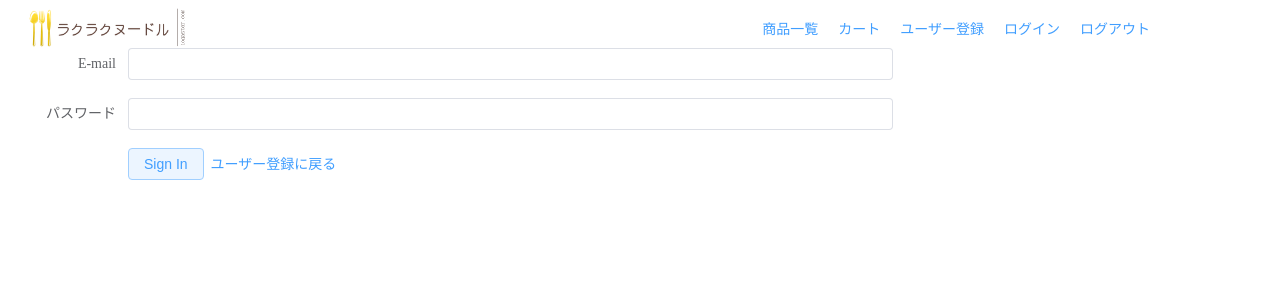
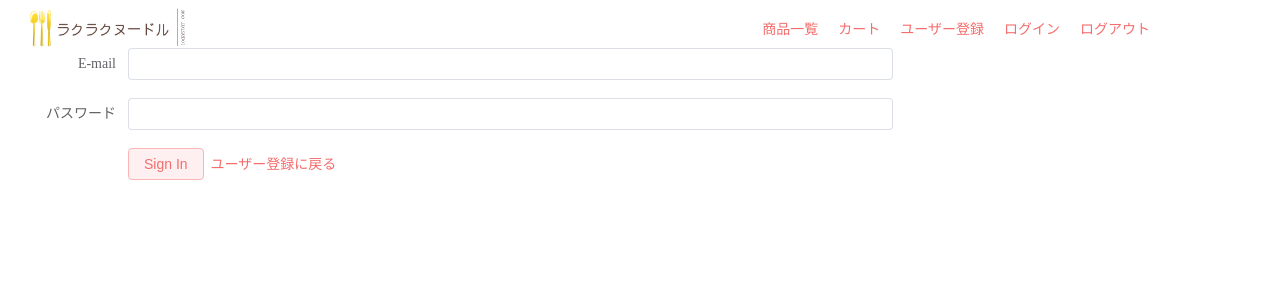
Before and after one commit to Mmy26/vue3-ecsite, a Vue app: page /login in a window 1280 px wide. Shown: the top 300 px of the page. Built offline with nearby package versions, Linux system fonts and the light colour scheme.

Commit message:
色の調整

```diff
--- a/components.d.ts
+++ b/components.d.ts
@@ -18,6 +18,7 @@ declare module '@vue/runtime-core' {
     ElRow: typeof import('element-plus/es')['ElRow']
     ElSelect: typeof import('element-plus/es')['ElSelect']
     ElSpace: typeof import('element-plus/es')['ElSpace']
+    ElTable: typeof import('element-plus/es')['ElTable']
     Footer: typeof import('./src/components/Footer.vue')['default']
     Form: typeof import('./src/components/Form.vue')['default']
     Header: typeof import('./src/components/Header.vue')['default']
--- a/src/components/Header.vue
+++ b/src/components/Header.vue
@@ -1,6 +1,6 @@
 <script setup lang="ts">
 import "element-plus/theme-chalk/display.css";
-import { onMounted, watch, ref } from "vue"
+import { onMounted, watch, ref } from "vue";
 import { RouterLink, useRoute } from "vue-router";
 
 //ヘッダーページを表示するかどうかを表すフラグ
@@ -10,11 +10,11 @@ const canShow = ref(true);
 const route = useRoute();
 
 // watch((変更を検知したい変数) , ( 検知した変数が引数として入れられる ) => { 処理 } )
-watch((route), (currentPage) => {
+watch(route, (currentPage) => {
   console.log("watchが呼ばれました!");
-  console.log("currentPageの値      ",currentPage.path)
+  console.log("currentPageの値      ", currentPage.path);
   canShow.value = true;
-  if( currentPage.path === "/login" || currentPage.path === "/registerUser"){
+  if (currentPage.path === "/login" || currentPage.path === "/registerUser") {
     canShow.value = false;
   }
   console.log("canShowの値   ", canShow.value);
@@ -24,24 +24,29 @@ watch((route), (currentPage) => {
 <template>
   <el-header class="headerArea">
     <el-row class="row-bg">
-      <el-col :xs="4" :sm="6" :md="8" :lg="9" :xl="11"><el-image src="/img_noodle/header_logo.png" fit="scale-down" style="height: 5vh;"/></el-col>
+      <el-col :xs="4" :sm="6" :md="8" :lg="9" :xl="11"
+        ><el-image
+          src="/img_noodle/header_logo.png"
+          fit="scale-down"
+          style="height: 5vh"
+      /></el-col>
       <el-col :xs="20" :sm="18" :md="14" :lg="13" :xl="13" class="listArea"
         ><div class="grid-content bg-purple">
           <el-space :size="20">
             <RouterLink to="/itemList" class="link"
-              ><el-link type="primary">商品一覧</el-link></RouterLink
+              ><el-link type="danger">商品一覧</el-link></RouterLink
             >
             <RouterLink to="/cartList" class="link"
-              ><el-link type="primary">カート</el-link></RouterLink
+              ><el-link type="danger">カート</el-link></RouterLink
             >
             <RouterLink to="/registerUser" class="link"
-              ><el-link type="primary">ユーザー登録</el-link></RouterLink
+              ><el-link type="danger">ユーザー登録</el-link></RouterLink
             >
             <RouterLink to="/login" class="link"
-              ><el-link type="primary">ログイン</el-link></RouterLink
+              ><el-link type="danger">ログイン</el-link></RouterLink
             >
             <RouterLink to="/logout" class="link"
-              ><el-link type="primary">ログアウト</el-link></RouterLink
+              ><el-link type="danger">ログアウト</el-link></RouterLink
             >
           </el-space>
         </div></el-col
@@ -59,7 +64,7 @@ watch((route), (currentPage) => {
   text-decoration: none;
   margin-top: 10px;
 }
-.listArea{
+.listArea {
   text-align: right;
 }
 </style>
--- a/src/components/ToppingImg.vue
+++ b/src/components/ToppingImg.vue
@@ -107,7 +107,7 @@ onMounted(() => {
 .toppingArea {
   padding-top: 5px;
   width: 100%;
-  height: 35vh;
+  height: 100%;
   background-color: #eee;
   box-shadow: 2px 2px 2px 2px lightgray;
   border-radius: 5px;
--- a/src/views/Login.vue
+++ b/src/views/Login.vue
@@ -108,10 +108,10 @@ const loginUser = async (): Promise<void> => {
       </span>
     </el-form-item>
     <el-form-item>
-      <el-button plain type="primary" v-on:click="loginUser">Sign In</el-button
+      <el-button plain type="danger" v-on:click="loginUser">Sign In</el-button
       >&nbsp;&nbsp;
-      <RouterLink to="/registerUser"
-        ><el-link type="primary">ユーザー登録に戻る</el-link></RouterLink
+      <RouterLink to="/registerUser" class="link"
+        ><el-link type="danger">ユーザー登録に戻る</el-link></RouterLink
       >
     </el-form-item>
   </el-form>
@@ -124,4 +124,7 @@ const loginUser = async (): Promise<void> => {
 .error {
   color: red;
 }
+.link {
+  text-decoration: none;
+}
 </style>
--- a/src/views/Logout.vue
+++ b/src/views/Logout.vue
@@ -26,5 +26,5 @@ onMounted(async (): Promise<void> => {
 </script>
 
 <template>
-  <div v-loading.fullscreen.lock="fullscreenLoading"></div>
+  <div v-loading.fullscreen.lock="fullscreenLoading" class="text-color"></div>
 </template>
--- a/src/views/RegisterUser.vue
+++ b/src/views/RegisterUser.vue
@@ -215,7 +215,7 @@ const test = () => {
       </span>
     </el-form-item>
     <el-form-item>
-      <el-button plain type="primary" v-on:click="registerUser"
+      <el-button plain type="danger" v-on:click="registerUser"
         >Sign Up</el-button
       >
       <el-button v-on:click="resetButton">Reset</el-button>
```
